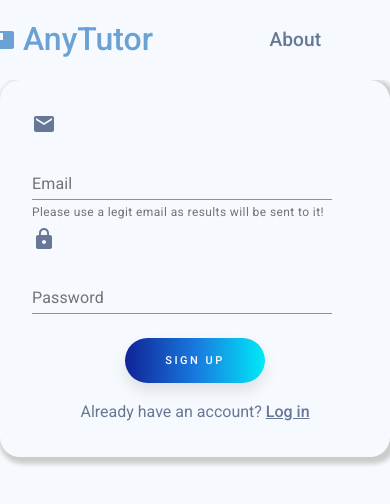
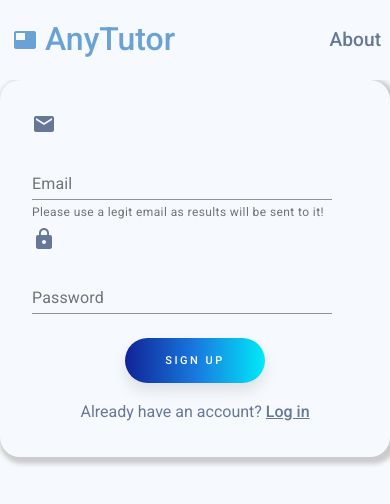
Before and after one commit to AllardQuek/AnyTutor, a React (Create React App) app: page /login in a window 390 px wide. Shown: the top 504 px of the page. Built offline with nearby package versions, Linux system fonts and the light colour scheme; no server answers.

Commit message:
enabled mobile responsiveness

```diff
--- a/src/components/Disclaimers.js
+++ b/src/components/Disclaimers.js
@@ -38,7 +38,7 @@ const DisclaimersStyled = styled.div`
     margin-top: 2rem;
     margin-bottom: 4rem;
     padding: 1rem;
-    width: 50%;
+    width: 60%;
     display: inline-block;
     border: 1px solid var(--secondary-color);
     border-radius: 20px;
--- a/src/components/Navbar.css
+++ b/src/components/Navbar.css
@@ -25,10 +25,10 @@
   color: var(--font-light-color);
 }
 
-.navbar-logo {
+.navbar-brand {
   color: var(--logo-color);
   justify-self: start;
-  margin-left: 20px;
+  margin-left: 2rem;
   cursor: pointer;
   text-decoration: none;
   font-size: 2rem;
@@ -43,16 +43,14 @@
 
 .nav-menu {
   display: grid;
-  grid-template-columns: repeat(
-    6,
-    auto
-  ); /* Use this to change number of nav items */
+  /* Use this to change number of nav items */
+  grid-template-columns: repeat(3, auto);
   grid-gap: 10px;
   list-style: none;
   text-align: center;
   width: 60vw;
   justify-content: end;
-  margin-right: 2rem;
+  /* margin-right: 2rem; */
 }
 
 .nav-item {
@@ -68,7 +66,7 @@
   display: flex;
   align-items: center;
   text-decoration: none;
-  padding: 0.5rem 1rem;
+  padding: 0.5rem 0.5rem;
   height: 100%;
 }
 
@@ -78,7 +76,7 @@
 
 .logout-icon {
   height: 100%;
-  margin-left: 0.5rem;
+  margin: 0 2rem 0 0.5rem;
   cursor: pointer;
 }
 
--- a/src/components/Navbar.js
+++ b/src/components/Navbar.js
@@ -25,7 +25,7 @@ function Navbar() {
   return (
     <div className="navbar-container">
       <nav className="navbar">
-        <Link to="/" className="navbar-logo" onClick={closeMobileMenu}>
+        <Link to="/" className="navbar-brand" onClick={closeMobileMenu}>
           <FeaturedVideoIcon />
           <span className="navbar-name">AnyTutor</span>
         </Link>
--- a/src/components/SrcUploader.js
+++ b/src/components/SrcUploader.js
@@ -38,6 +38,7 @@ const SrcUploader = ({
       <FormControl component="fieldset">
         <FormLabel component="legend">1. Lesson Media Type:</FormLabel>
         <RadioGroup
+          className="radio-row"
           aria-label="sourceMediaType"
           name="srcMediaType"
           value={srcType}
@@ -116,6 +117,10 @@ const SrcUploaderStyled = styled.div`
   .form-control {
     margin-top: 1rem;
   }
+
+  .radio-row {
+    width: 110%; // Display as single row on mobile
+  }
 `;
 
 export default SrcUploader;
--- a/src/styles/GlobalStyles.js
+++ b/src/styles/GlobalStyles.js
@@ -37,7 +37,6 @@ const GlobalStyles = createGlobalStyle`
 		color: var(--font-light-color);
 	}
 
-
 	.App {
 		text-align: center;
 		display: flex;
```
